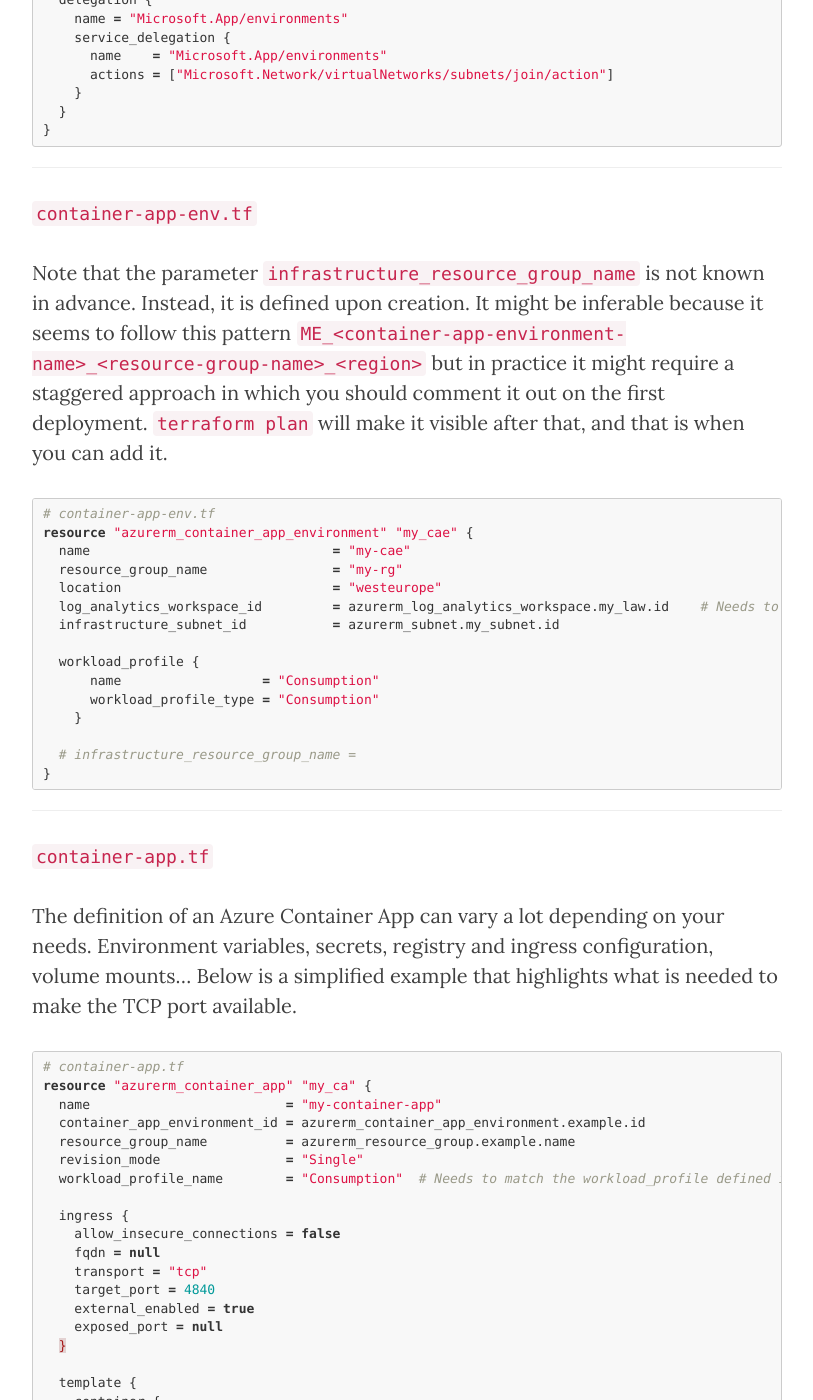
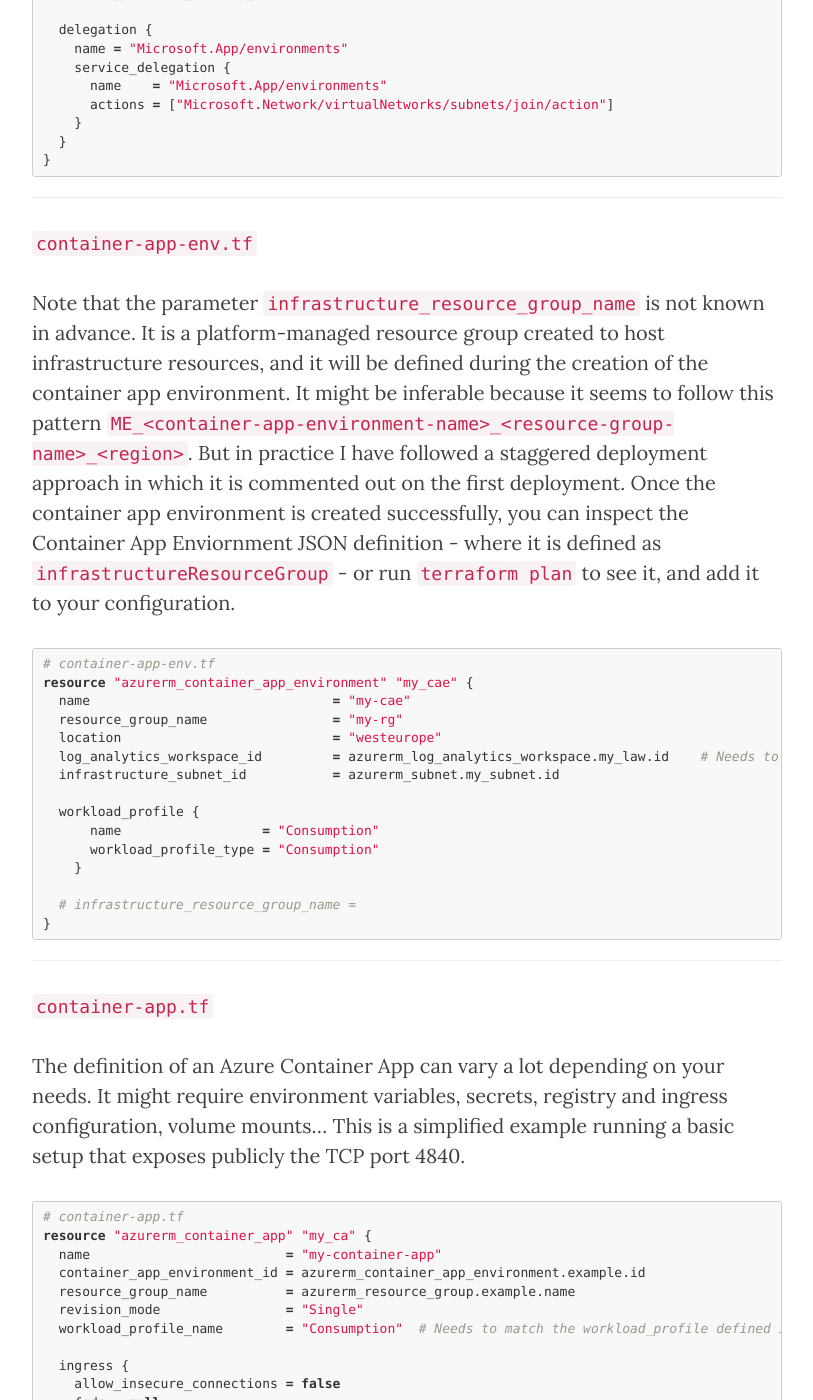
Before and after one commit to jcarlosmayo/jcarlosmayo.github.io, a Jekyll site: the page built from _posts/2025-07-16-terraform-azure-container-apps-with-virtual-network.md, in a window 1280 px wide and 1400 px high, scrolled down 1443 px. Shown: the whole window, without its empty margins (233-1046 px from the left). Built offline with Jekyll 4.4.1, drawn with Linux system fonts in a browser that asks for light colours; nearby versions of some CDN libraries; some of the changed text lies outside the part shown.

Commit message:
Updated post

````diff
--- a/_posts/2025-07-16-terraform-azure-container-apps-with-virtual-network.md
+++ b/_posts/2025-07-16-terraform-azure-container-apps-with-virtual-network.md
@@ -1,21 +1,21 @@
 ---
 layout:     post
 title:      "Azure Container App TCP port access"
-subtitle:   "How to configure the resources needed in Terraform"
+subtitle:   "Teraform basic configurationthe basic How to configure the resources needed in Terraform"
 date:       2025-07-17 18:00:00
 author:     "Juan Carlos Mayo"
 header-img: "img/post-default-bg.png"
 ---
 
-If you want to expose a TCP port from a Container App Azure will require you to deploy it within a [Virtual Network](https://learn.microsoft.com/en-us/azure/container-apps/ingress-overview#tcp). The interesting part is that that is pretty much all you need. No Application Gateway, Private DNS Zone, Private Link... Accessibility is still managed by the Container App ingress configuration so even though it is publicly accessible it is easy to set restrictions on who can access your application.
+If you want to expose a TCP port from a Container App Azure will require you to deploy it within a [Virtual Network](https://learn.microsoft.com/en-us/azure/container-apps/ingress-overview#tcp). The interesting part is that - unless you have other requirements - is pretty much all you need. No Application Gateway, Private DNS Zone, Private Link... And you can still control access through the Container App ingress configuration, making it very easy to manage access rights.
 
 <p align="center">
     <img src="{{ site.baseurl }}/img/post-terraform-azure-container-apps-with-virtual-network/container-app-tcp.png" />
 </p>
 
-What it is important to note is that the Container App Environment must be configured to use a [workload profile](https://learn.microsoft.com/en-us/azure/container-apps/workload-profiles-overview), which will enable us to link it to a subnet, and hence to a virtual network.
+To attach a virtual network to a container app, the associated container app environment must be configured to use a [workload profile](https://learn.microsoft.com/en-us/azure/container-apps/workload-profiles-overview), which is then linked to a subnet within the virtual network.
 
-In Terraform, the resources can be configured in the following separate files.
+In Terraform, this means configuring four separate resources which you can see split below in three separate files.
 
 `network.tf`
 
@@ -49,7 +49,7 @@
 
 `container-app-env.tf`
 
-Note that the parameter `infrastructure_resource_group_name` is not known in advance. Instead, it is defined upon creation. It might be inferable because it seems to follow this pattern `ME_<container-app-environment-name>_<resource-group-name>_<region>` but in practice it might require a staggered approach in which you should comment it out on the first deployment. `terraform plan` will make it visible after that, and that is when you can add it.
+Note that the parameter `infrastructure_resource_group_name` is not known in advance. It is a platform-managed resource group created to host infrastructure resources, and it will be defined during the creation of the container app environment. It might be inferable because it seems to follow this pattern `ME_<container-app-environment-name>_<resource-group-name>_<region>`. But in practice I have followed a staggered deployment approach in which it is commented out on the first deployment. Once the container app environment is created successfully, you can inspect the Container App Enviornment JSON definition - where it is defined as `infrastructureResourceGroup` - or run `terraform plan` to see it, and add it to your configuration.
 
 ```terraform
 # container-app-env.tf
@@ -73,7 +73,7 @@
 
 `container-app.tf`
 
-The definition of an Azure Container App can vary a lot depending on your needs. Environment variables, secrets, registry and ingress configuration, volume mounts... Below is a simplified example that highlights what is needed to make the TCP port available.
+The definition of an Azure Container App can vary a lot depending on your needs. It might require environment variables, secrets, registry and ingress configuration, volume mounts... This is a simplified example running a basic setup that exposes publicly the TCP port 4840.
 
 ```terraform
 # container-app.tf
````
Also changed, not shown: other parts of _posts/2025-07-16-terraform-azure-container-apps-with-virtual-network.md (+1 -1 lines).
